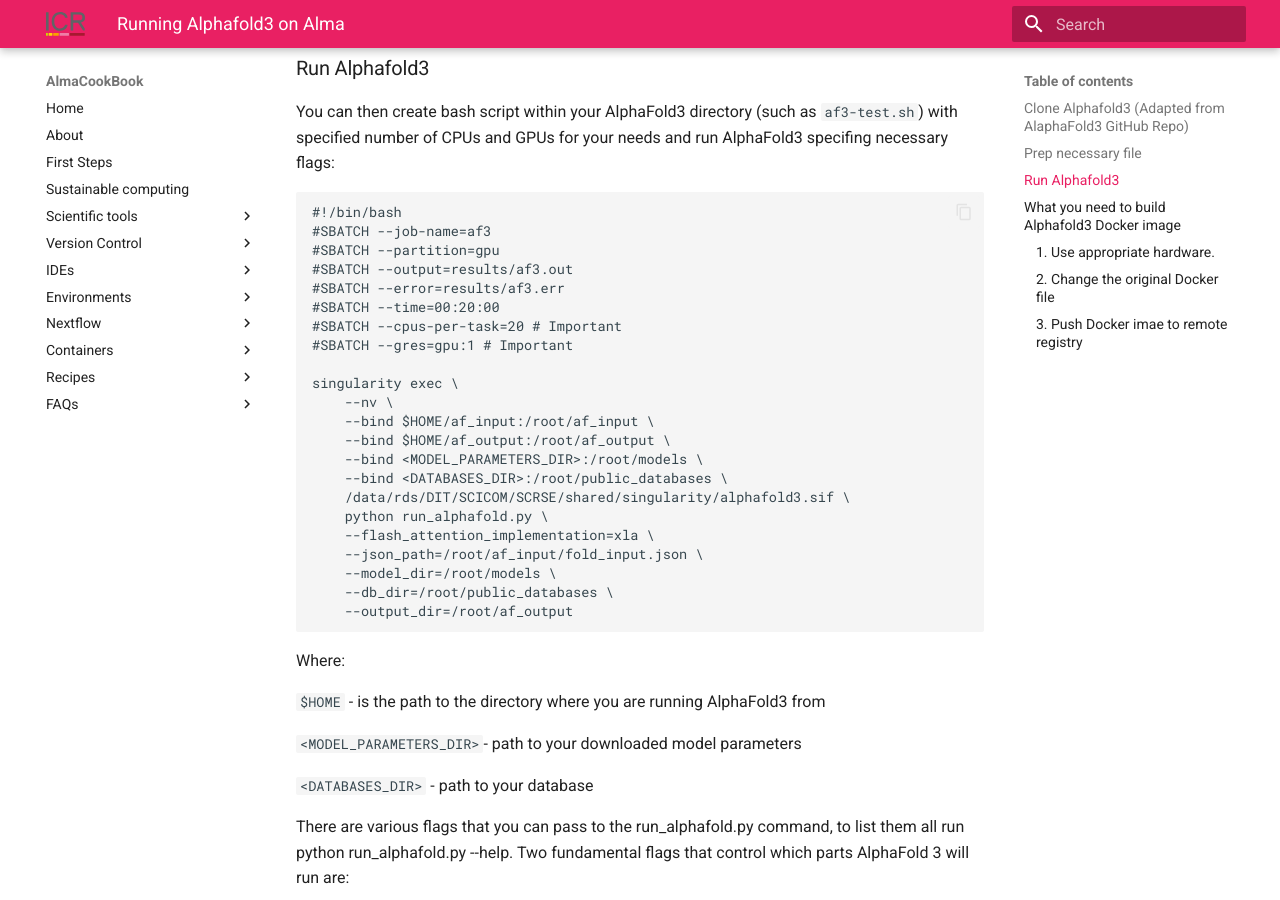
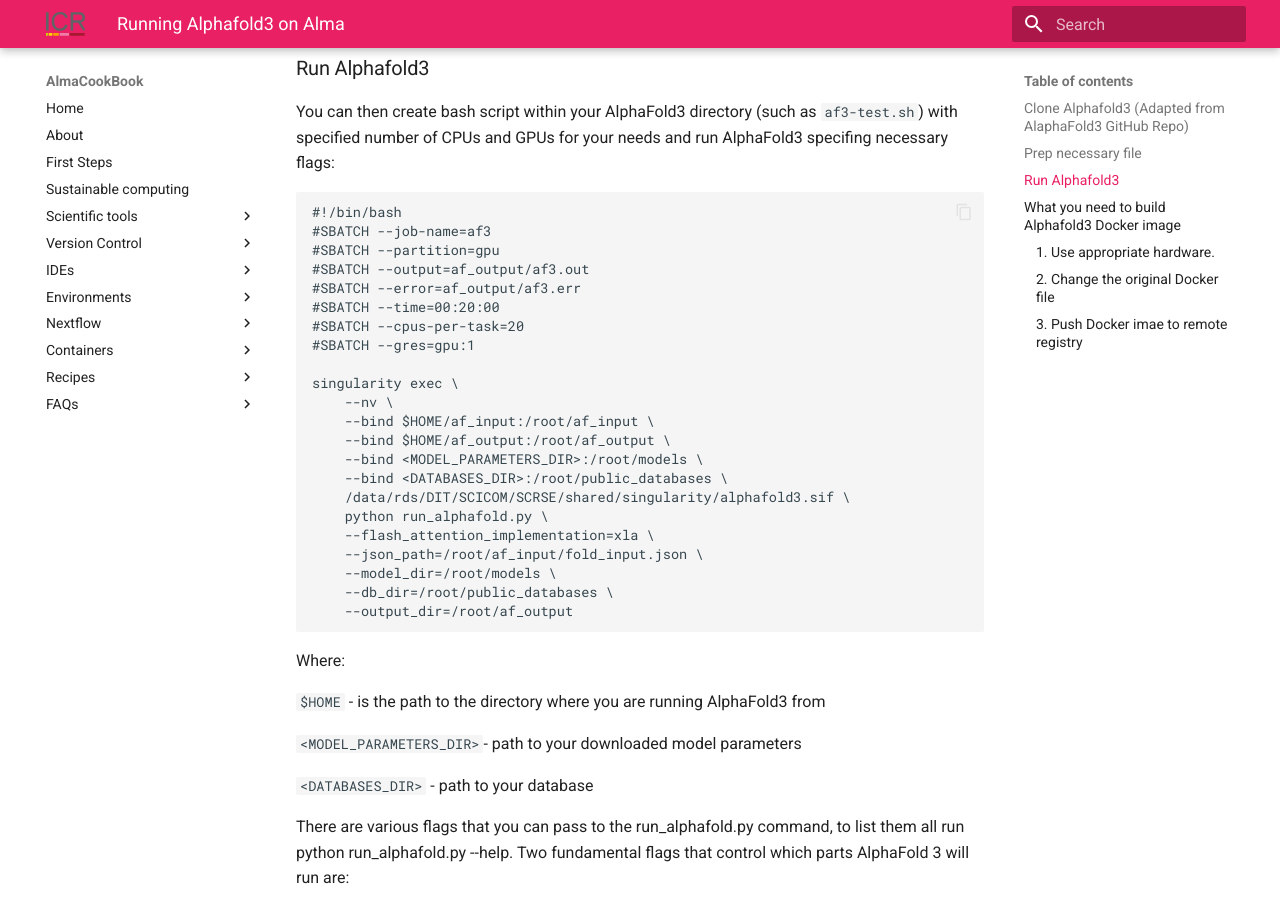
Before and after one commit to AlmaCookBook/AlmaCookBook.github.io, an MkDocs documentation site: the page built from docs/recipes/alphafold3.md, in a window 1280 px wide and 900 px high, scrolled down 677 px. Built offline with MkDocs 1.6.1 and Material for MkDocs 9.7.7, drawn with Linux system fonts in a browser that asks for light colours.

Commit message:
removed comments and changed output dir for .err and .out

```diff
--- a/docs/recipes/alphafold3.md
+++ b/docs/recipes/alphafold3.md
@@ -33,11 +33,11 @@
 #!/bin/bash
 #SBATCH --job-name=af3
 #SBATCH --partition=gpu
-#SBATCH --output=results/af3.out
-#SBATCH --error=results/af3.err
+#SBATCH --output=af_output/af3.out
+#SBATCH --error=af_output/af3.err
 #SBATCH --time=00:20:00
-#SBATCH --cpus-per-task=20 # Important
-#SBATCH --gres=gpu:1 # Important
+#SBATCH --cpus-per-task=20
+#SBATCH --gres=gpu:1
 
 singularity exec \
     --nv \
```
